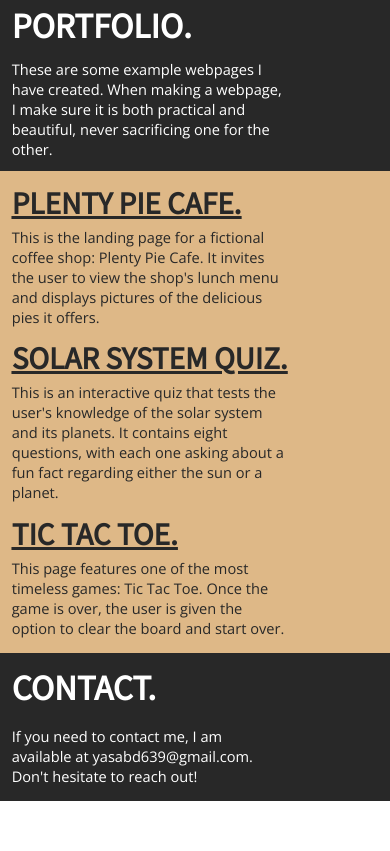
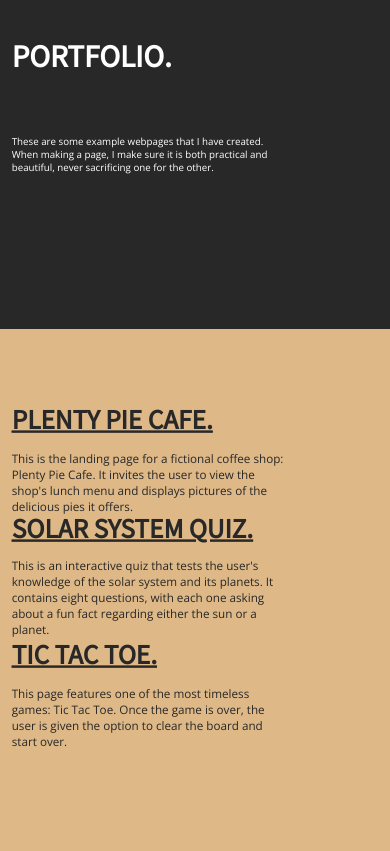
Before and after one commit to AJ72311/AJ72311.github.io, a plain HTML site: page index.html in a window 390 px wide. Shown: the part 853-1704 px from the top of the page. Before the commit the page ends 1654 px from the top, so only its background shows below. Drawn offline with nearby package versions, Linux system fonts and the light colour scheme.

Commit message:
Revert "Improve mobile-friendliness."
This reverts commit d5372fffa0ac8f8786585a96a3f26a9711fe4c88.

```diff
--- a/index.html
+++ b/index.html
@@ -104,14 +104,12 @@
 				background-color: transparent;
 				background-repeat: no-repeat;
 				position: relative;
-				top: 42.5%;
-				transform: translateY(-42.5%);
-				-ms-transform: translateY(-42.5%);
-				-webkit-transform: translateY(-42.5%);
-				-moz-transform: translateY(-42.5%);
-				-o-transform: translateY(-42.5%);
-				display: inline;
-				cursor: default;
+				top: 45%;
+				transform: translateY(-45%);
+				-ms-transform: translateY(-45%);
+				-webkit-transform: translateY(-45%);
+				-moz-transform: translateY(-45%);
+				-o-transform: translateY(-45%);
 				transition: all 0.5s;
 				animation-name: buttonFadeIn;
 				animation-duration: 1.5s;
@@ -169,22 +167,22 @@
 			@keyframes buttonFadeIn {
 				0% {
 					opacity: 0;
-					top: 37.5%;
-					transform: translateY(-37.5%);
-					-ms-transform: translateY(-37.5%);
-					-webkit-transform: translateY(-37.5%);
-					-moz-transform: translateY(-37.5%);
-					-o-transform: translateY(-37.5%);
+					top: 40%;
+					transform: translateY(-40%);
+					-ms-transform: translateY(-40%);
+					-webkit-transform: translateY(-40%);
+					-moz-transform: translateY(-40%);
+					-o-transform: translateY(-40%);
 				}
 
 				100% {
 					opacity: 1;
-					top: 42.5%;
-					transform: translateY(-42.5%);
-					-ms-transform: translateY(-42.5%);
-					-webkit-transform: translateY(-42.5%);
-					-moz-transform: translateY(-42.5%);
-					-o-transform: translateY(-42.5%);
+					top: 45%;
+					transform: translateY(-45%);
+					-ms-transform: translateY(-45%);
+					-webkit-transform: translateY(-45%);
+					-moz-transform: translateY(-45%);
+					-o-transform: translateY(-45%);
 				}
 			}
 
@@ -193,119 +191,183 @@
 			}
 
 			#portfolio-intro {
+				width: 100%;
+				height: 40%;
+				margin: 0;
 				background-color: #282828;
-				overflow: auto;
+				text-align: left;
+				position: relative;
 			}
 
-			#portfolio-intro > h1 {
+			#portfolio-heading {
+				margin: 0;
 				color: white;
-				margin: 0;
-				margin-left: 3%;
-				margin-top: 3%;
-				margin-bottom: 3%;
 				font-size: 5vw;
 				font-family: 'Source Sans Pro', sans-serif;
+				position: relative;
+				top: 15%;
+				transform: translateY(-15%);
+				-ms-transform: translateY(-15%);
+				-webkit-transform: translateY(-15%);
+				-moz-transform: translateY(-15%);
+				-o-transform: translateY(-15%);
+				margin-left: 3%;
 			}
 
-			#portfolio-intro > p {
+			.port-heading-animation {
+				animation-name: portHeadingAnimation;
+				animation-duration: 1.5s;
+			}
+
+			@keyframes portHeadingAnimation {
+				0% {
+					opacity: 0;
+					top: 10%;
+					transform: translateY(-10%);
+					-ms-transform: translateY(-10%);
+					-webkit-transform: translateY(-10%);
+					-moz-transform: translateY(-10%);
+					-o-transform: translateY(-10%);
+				}
+
+				100% {
+					opacity: 1;
+					top: 15%;
+					transform: translateY(-15%);
+					-ms-transform: translateY(-15%);
+					-webkit-transform: translateY(-15%);
+					-moz-transform: translateY(-15%);
+					-o-transform: translateY(-15%);
+				}
+			}
+
+			#portfolio-description {
+				margin: 0;
 				color: white;
-				margin: 0;
-				margin-left: 3%;
-				margin-bottom: 3%;
 				font-size: 1.5vw;
 				font-family: 'Open Sans', sans-serif;
+				position: relative;
+				top: 35%;
+				transform: translateY(-35%);
+				-ms-transform: translateY(-35%);
+				-webkit-transform: translateY(-35%);
+				-moz-transform: translateY(-35%);
+				-o-transform: translateY(-35%);
+				margin-left: 3%;
 			}
 
-			#portfolio {
+			#portfolio-entries {
+				margin: 0;
 				width: 100%;
-				overflow: hidden;
+				height: 90%;
 				background-color: #deb887;
+				text-align: left;
+				position: relative;
 			}
 
-			#portfolio > h1 {
+			#portfolio-entries > h1 {
+				margin: 0;
 				color: #282828;
-				margin: 0;
-				margin-left: 3%;
-				margin-top: 3%;
-				margin-bottom: 1%;
 				font-size: 4vw;
 				font-family: 'Source Sans Pro', sans-serif;
+				margin-left: 3%;
 				text-decoration: underline;
 				cursor: pointer;
+				position: relative;
+				top: 10%;
+				transform: translateY(-10%);
+				-ms-transform: translateY(-10%);
+				-webkit-transform: translateY(-10%);
+				-moz-transform: translateY(-10%);
+				-o-transform: translateY(-10%);
 			}
 
-			.last-entry {
-				padding-bottom: 4%;
-			}
-
-			#portfolio > p {
+			#portfolio-entries > p {
+				margin: 0;
 				color: #282828;
-				margin: 0;
-				margin-left: 3%;
 				font-size: 1.5vw;
 				font-family: 'Open Sans', sans-serif;
-			}
-
-			#contact {
-				width: 100%;
-				background-color: #282828;
-				overflow: hidden;
-			}
-
-			#contact > h1 {
-				color: white;
 				margin-left: 3%;
-				margin-top: 3%;
-				margin-bottom: 4%;
-				font-size: 5vw;
-				font-family: 'Source Sans Pro', sans-serif;
-			}
-
-			#contact > p {
-				color: white;
-				margin-left: 3%;
-				margin-bottom: 4%;
-				font-size: 1.5vw;
-				font-family: 'Open Sans', sans-serif;
+				position: relative;
+				top: 12.5%;
+				transform: translateY(-12.5%);
+				-ms-transform: translateY(-12.5%);
+				-webkit-transform: translateY(-12.5%);
+				-moz-transform: translateY(-12.5%);
+				-o-transform: translateY(-12.5%);
+				margin-bottom: 3%;
 			}
 
 			a {
 				color: #282828;
 			}
 
-			@media all and (max-width: 800px) {
-				#name-container, #portfolio-intro > h1, #contact > h1 {
+			#contact {
+				width: 100%;
+				height: 30%;
+				margin: 0;
+				background-color: #282828;
+				text-align: left;
+				position: relative;
+			}
+
+			#contact-heading {
+				margin: 0;
+				margin-left: 3%;
+				color: white;
+				font-size: 5vw;
+				font-family: 'Source Sans Pro', sans-serif;
+				position: relative;
+				top: 10%;
+				transform: translateY(-10%);
+				-ms-transform: translateY(-10%);
+				-webkit-transform: translateY(-10%);
+				-moz-transform: translateY(-10%);
+				-o-transform: translateY(-10%);
+			}
+
+			#contact-description {
+				margin: 0;
+				margin-left: 3%;
+				color: white;
+				font-size: 1.5vw;
+				font-family: 'Open Sans', sans-serif;
+				position: relative;
+				top: 30%;
+				transform: translateY(-30%);
+				-ms-transform: translateY(-30%);
+				-webkit-transform: translateY(-30%);
+				-moz-transform: translateY(-30%);
+				-o-transform: translateY(-30%);
+			}
+
+			@media all and (max-width: 650px) {
+				#name, #portfolio-heading, #contact-heading {
 					font-size: 8vw;
 				}
 
-				#portfolio > h1 {
-					font-size: 7vw;
-				}
-
-				#greeting, #portfolio-intro > p, #portfolio > p, #contact > p {
-					font-size: 2.75vw;
+				#greeting, #portfolio-description {
+					font-size: 2.5vw;
 				}
 
 				#work-scroll-button {
 					font-size: 4vw;
 				}
-			}
 
-			@media all and (max-width: 600px) {
-				#name-container, #portfolio-intro > h1, #contact > h1 {
-					font-size: 9vw;
+				#portfolio-entries > h1 {
+					font-size: 7vw;
 				}
 
-				#portfolio > h1 {
-					font-size: 8vw;
+				#portfolio-entries > p {
+					font-size: 3vw;
 				}
 
-				#greeting, #portfolio-intro > p, #portfolio > p, #contact > p {
-					font-size: 3.75vw;
+				#portfolio > p {
+					font-size: 3vw;
 				}
 
-				#work-scroll-button {
-					font-size: 5vw;
+				#contact > p {
+					font-size: 3vw;
 				}
 			}
 		</style>
@@ -337,25 +399,27 @@
 		<div id="img-container">
 			<h1 id="name-container"><span id="name"></span><span id="cursor">&nbsp;&nbsp;&nbsp;</span></h1>
 			<p id="greeting">Hello! I am a front-end web developer specialized in assembling and maintaining elegant, interactive, and aesthetically pleasing websites.</p>
-			<h1 id="work-scroll-button" onclick="scrollDown();">VIEW MY WORK</h1>
+			<button id="work-scroll-button" onclick="scrollDown();">VIEW MY WORK</button>
 		</div>
+
 		<div id="portfolio-intro">
-			<h1>PORTFOLIO.</h1>
-			<p>These are some example webpages I have created. When making a webpage, I make sure it is both practical and beautiful, never sacrificing one for the other.</p>
+			<h1 id="portfolio-heading">PORTFOLIO.</h1>
+			<p id="portfolio-description">These are some example webpages that I have created. When making a page, I make sure it is both practical and beautiful, never sacrificing one for the other.</p>
 		</div>
-		<div id="portfolio">
-			<h1><a href="cafe.html">PLENTY PIE CAFE.</a></h1>
-			<p>This is the landing page for a fictional coffee shop: Plenty Pie Cafe. It invites the user to view the shop's lunch menu and displays pictures of the delicious pies it offers.</p>
+		<div id="portfolio-entries">
+			<h1 id="plenty-pie-heading"><a href="cafe.html">PLENTY PIE CAFE.</a></h1>
+			<p id="plenty-pie-description">This is the landing page for a fictional coffee shop: Plenty Pie Cafe. It invites the user to view the shop's lunch menu and displays pictures of the delicious pies it offers.</p>
 
-			<h1><a href="SolarSystemQuiz.html">SOLAR SYSTEM QUIZ.</a></h1>
-			<p>This is an interactive quiz that tests the user's knowledge of the solar system and its planets. It contains eight questions, with each one asking about a fun fact regarding either the sun or a planet.</p>
+			<h1 id="solar-quiz-heading"><a href="SolarSystemQuiz.html">SOLAR SYSTEM QUIZ.</a></h1>
+			<p id="solar-quiz-description">This is an interactive quiz that tests the user's knowledge of the solar system and its planets. It contains eight questions, with each one asking about a fun fact regarding either the sun or a planet.</p>
 
-			<h1><a href="TicTacToe.html">TIC TAC TOE.</a></h1>
-			<p class="last-entry">This page features one of the most timeless games: Tic Tac Toe. Once the game is over, the user is given the option to clear the board and start over.</p>
+			<h1 id="tic-tac-toe-heading"><a href="TicTacToe.html">TIC TAC TOE.</a></h1>
+			<p id="tic-tac-toe-description">This page features one of the most timeless games: Tic Tac Toe. Once the game is over, the user is given the option to clear the board and start over.</p>
 		</div>
+
 		<div id="contact">
-			<h1>CONTACT.</h1>
-			<p>If you need to contact me, I am available at yasabd639@gmail.com. Don't hesitate to reach out!</p>
+			<h1 id="contact-heading">CONTACT.</h1>
+			<p id="contact-description">If you need to contact me, I am available at yasabd639@gmail.com. Don't hesitate to reach out!</p>
 		</div>
 	</body>
 </html>
```
